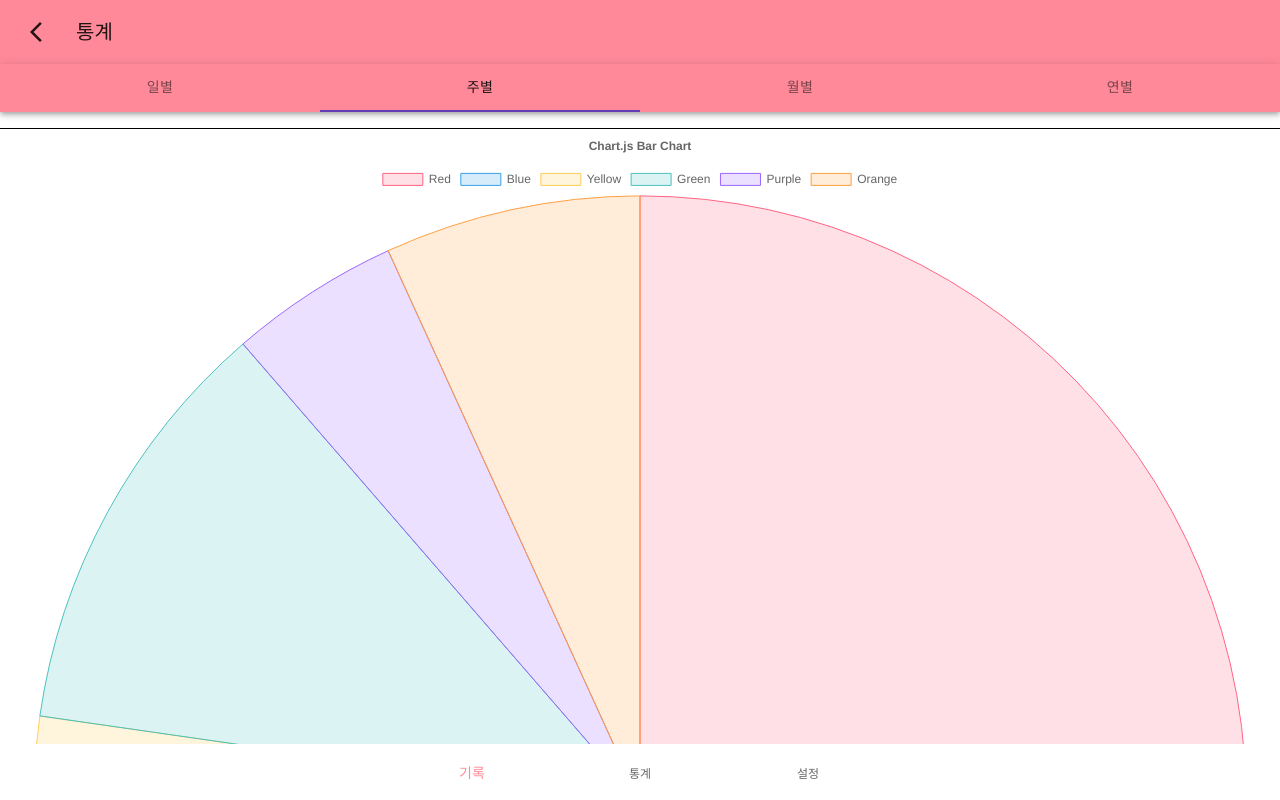
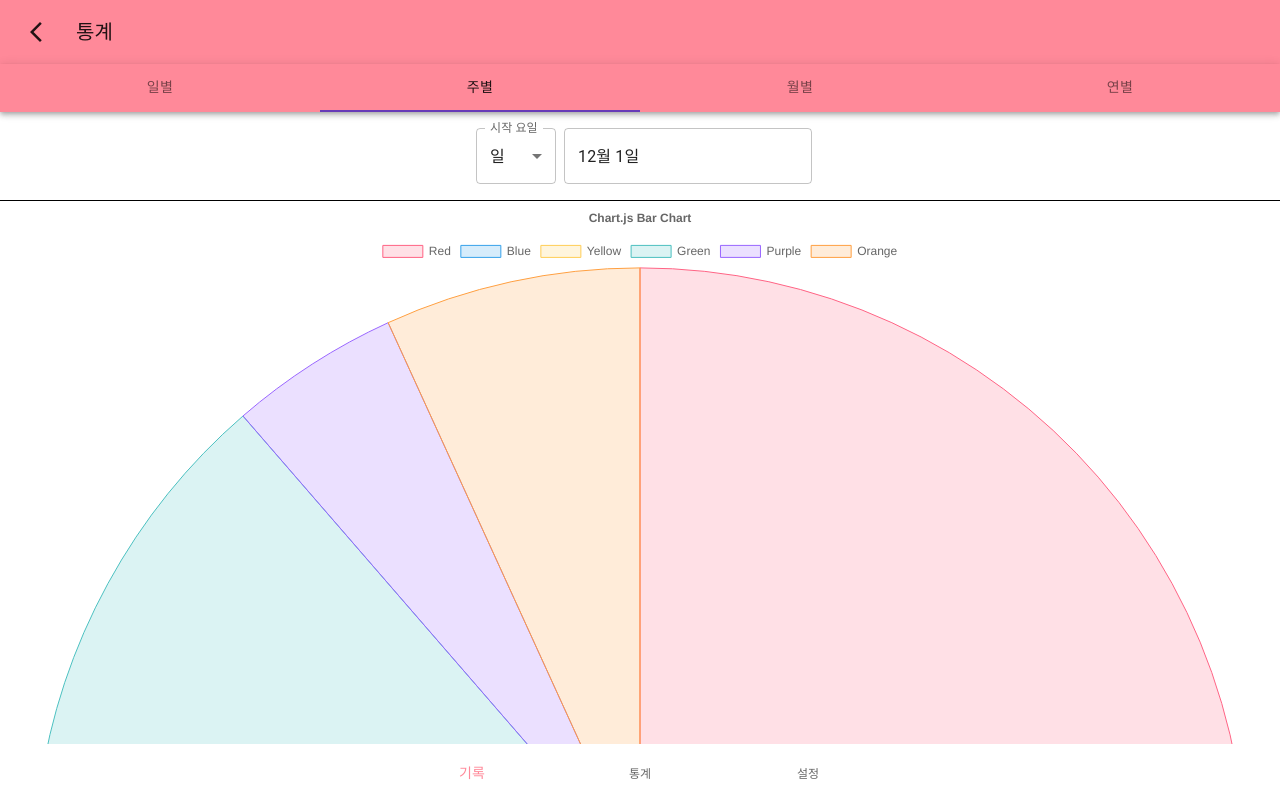
Before and after one commit to ieunjung/fe-ddokddak, a React app: page /statistics in a window 1280 px wide. Both pictures are taken after a click on the tab "주별". Shown: the top 800 px of the page. Built offline with nearby package versions, Linux system fonts and the light colour scheme.

Commit message:
진행중

```diff
--- /dev/null
+++ b/src/components/common/SelectBox.tsx
@@ -0,0 +1,40 @@
+import {InputLabel, MenuItem, FormControl} from '@mui/material';
+import Select, { SelectChangeEvent } from '@mui/material/Select';
+
+type OptionType = {
+    title: string;
+    value: any;
+}
+
+interface ISelectBoxProps {
+    label: string;
+    value: any;
+    optionList: OptionType[];
+    callback: Function
+}
+
+const SelectLabels = ({label, value, optionList, callback}: ISelectBoxProps) => {
+  const handleChange = (event: SelectChangeEvent) => {
+    callback(event.target.value);
+  };
+
+  return (
+    <FormControl sx={{ m: 1, minWidth: 80 }}>
+        <InputLabel id="select-box-label">{label}</InputLabel>
+        <Select
+            autoWidth
+            label={label}
+            labelId="select-box-label"
+            id="select-box"
+            value={value}
+            onChange={handleChange}
+        >
+            {optionList.map((option, idx) =>
+                <MenuItem key={'option-'+ idx} value={option.value || ''}>{option.title}</MenuItem>
+            )}
+        </Select>
+    </FormControl>
+  );
+}
+
+export default SelectLabels;
--- a/src/pages/statistics/Period.tsx
+++ b/src/pages/statistics/Period.tsx
@@ -3,10 +3,13 @@ import { AdapterDayjs } from '@mui/x-date-pickers/AdapterDayjs';
 import { DatePicker } from '@mui/x-date-pickers/DatePicker';
 import { LocalizationProvider } from '@mui/x-date-pickers/LocalizationProvider';
 import dayjs, { Dayjs } from 'dayjs';
+import utc from 'dayjs/plugin/utc';
 import { useState, SyntheticEvent } from 'react';
 
 import WeekPicker from './WeekPicker';
-import WeekPicker2 from './WeekPickerDay2';
+// import WeekPicker from './WeekPickerDay2';
+
+dayjs.extend(utc);
 
 function a11yProps(index: number) {
   return {
@@ -34,26 +37,8 @@ const Period = () => {
     setPeriodType(value);
   };
 
-  const [value, setValue] = useState<Dayjs | null>(dayjs('2022-04-07'));
   const currDate = new Date().toISOString().slice(0, 10);
-
-  interface ICommonState {
-    value: Dayjs | null;
-    minDate: Dayjs;
-    maxDate: Dayjs;
-    defaultValue: string;
-    onChange: Function;
-  }
-
-  const commonState: ICommonState = {
-    value,
-    minDate: dayjs('2022-01-01'),
-    maxDate: dayjs(currDate),
-    defaultValue: currDate,
-    onChange: (newValue: any) => {
-      setValue(newValue);
-    }
-  }
+  const [value, setValue] = useState<Dayjs | null>(dayjs(currDate));
 
   return (
     <LocalizationProvider dateAdapter={AdapterDayjs}>
@@ -95,24 +80,29 @@ const Period = () => {
         {periodType === 'BY_DAY' && (
           <TextField
             type="date"
-            {...commonState}
+            value={value}
             onChange={(newValue) => {
-              console.log(newValue);
+              setValue(dayjs(newValue.target.value))
             }}
             sx={{ width: 220 }}
             InputLabelProps={{
               shrink: true,
             }}
+            inputProps={{
+              min: '2023-01-01',
+              max: currDate
+            }}
           />
         )}
         {periodType === 'BY_WEEK' && (
-          // <WeekPicker value={value} setValue={setValue} />
-          <WeekPicker2 value={value} setValue={setValue} />
+          <WeekPicker value={value} setValue={setValue} />
         )}
         {periodType === 'BY_MONTH' && (
           <DatePicker
             views={['year', 'month']}
-            {...commonState}
+            value={value}
+            minDate={dayjs('2023-01-01')}
+            maxDate={dayjs(currDate)}
             onChange={(newValue: any) => {
               setValue(newValue);
             }}
@@ -122,7 +112,9 @@ const Period = () => {
         {periodType === 'BY_YEAR' && (
           <DatePicker
             views={['year']}
-            {...commonState}
+            value={value}
+            minDate={dayjs('2023-01-01')}
+            maxDate={dayjs(currDate)}
             onChange={(newValue) => {
               setValue(newValue);
             }}
--- a/src/pages/statistics/WeekPicker.tsx
+++ b/src/pages/statistics/WeekPicker.tsx
@@ -1,12 +1,18 @@
 import { TextField } from '@mui/material';
 import { styled } from '@mui/material/styles';
+import { DatePicker } from '@mui/x-date-pickers/DatePicker';
 import { PickersDay, PickersDayProps } from '@mui/x-date-pickers/PickersDay';
-import { StaticDatePicker } from '@mui/x-date-pickers/StaticDatePicker';
 import dayjs, { Dayjs } from 'dayjs';
+// import {isBetween as isBetweenPlugin, weekday as weekdayPlugin} from 'dayjs/plugin';
 import isBetweenPlugin from 'dayjs/plugin/isBetween';
-// import { DateCalendar } from '@mui/x-date-pickers/DateCalendar';
+import weekdayPlugin from 'dayjs/plugin/weekday';
+import { useState } from 'react';
+
+import SelectBox from '@/components/common/SelectBox';
+
 
 dayjs.extend(isBetweenPlugin);
+dayjs.extend(weekdayPlugin);
 
 interface CustomPickerDayProps extends PickersDayProps<Dayjs> {
   dayIsBetween: boolean;
@@ -36,50 +42,7 @@ const CustomPickersDay = styled(PickersDay, {
   }),
 })) as React.ComponentType<CustomPickerDayProps>;
 
-// function Day(props: PickersDayProps<Dayjs> & { selectedDay?: Dayjs | null }) {
-//   const { day, selectedDay, ...other } = props;
-
-//   if (selectedDay == null) {
-//     return <PickersDay day={day} {...other} />;
-//   }
-
-//   const start = selectedDay.startOf('week');
-//   const end = selectedDay.endOf('week');
-
-//   const dayIsBetween = day.isBetween(start, end, null, '[]');
-//   const isFirstDay = day.isSame(start, 'day');
-//   const isLastDay = day.isSame(end, 'day');
-
-//   return (
-//     <CustomPickersDay
-//       {...other}
-//       day={day}
-//       disableMargin
-//       dayIsBetween={dayIsBetween}
-//       isFirstDay={isFirstDay}
-//       isLastDay={isLastDay}
-//     />
-//   );
-// }
-
-// export default Day;
-// export default function CustomDay({value, setValue}: any) {
-//   return (
-//     <DateCalendar
-//       value={value}
-//       onChange={(newValue: any) => setValue(newValue)}
-//       slots={{ day: Day }}
-//       slotProps={{
-//         day: {
-//           selectedDay: value,
-//         } as any,
-//       }}
-//     />
-//   );
-// }
-
 const WeekPicker = ({value, setValue}: any) => {
-  console.log(value);
 
   const renderWeekPickerDay = (
     date: Dayjs,
@@ -87,14 +50,15 @@ const WeekPicker = ({value, setValue}: any) => {
     pickersDayProps: PickersDayProps<Dayjs>,
   ) => {
 
-    console.log(selectedDates, date);
-
     if (!value) {
       return <PickersDay {...pickersDayProps} />;
     }
 
     const start = value.startOf('week');
     const end = value.endOf('week');
+
+    // console.log('start : ', value.startOf('week'));
+    // console.log(end);
 
     const dayIsBetween = date.isBetween(start, end, null, '[]');
     const isFirstDay = date.isSame(start, 'day');
@@ -111,17 +75,31 @@ const WeekPicker = ({value, setValue}: any) => {
     );
   };
 
+  const [startOfWeek, setStartOfWeek] = useState('S')
+  const handleTypeCallback = (value: any) => {
+    setStartOfWeek(value);
+
+    // console.log(dayjs().weekday());
+    // if(value === 'S'){
+    //   dayjs().weekday(7);
+    // }else if(value === 'M'){
+    //   dayjs().weekday(0);
+    // }
+  }
+
   return (
-    <StaticDatePicker
-      displayStaticWrapperAs="desktop"
+    <>
+      <SelectBox label='시작 요일' value={startOfWeek} optionList={[{title: '일', value: 'S'}, {title: '월', value: 'M'}]} callback={handleTypeCallback} />
+      <DatePicker
         value={value}
         onChange={(newValue) => {
           setValue(newValue)
         }}
         renderDay={renderWeekPickerDay}
         renderInput={(params) => <TextField {...params} />}
-      inputFormat="'Week of' MMM d"
+        inputFormat="M월 d일"
       />
+    </>
   );
 }
 
```
Lines whose indentation alone changed are shown as unchanged.
